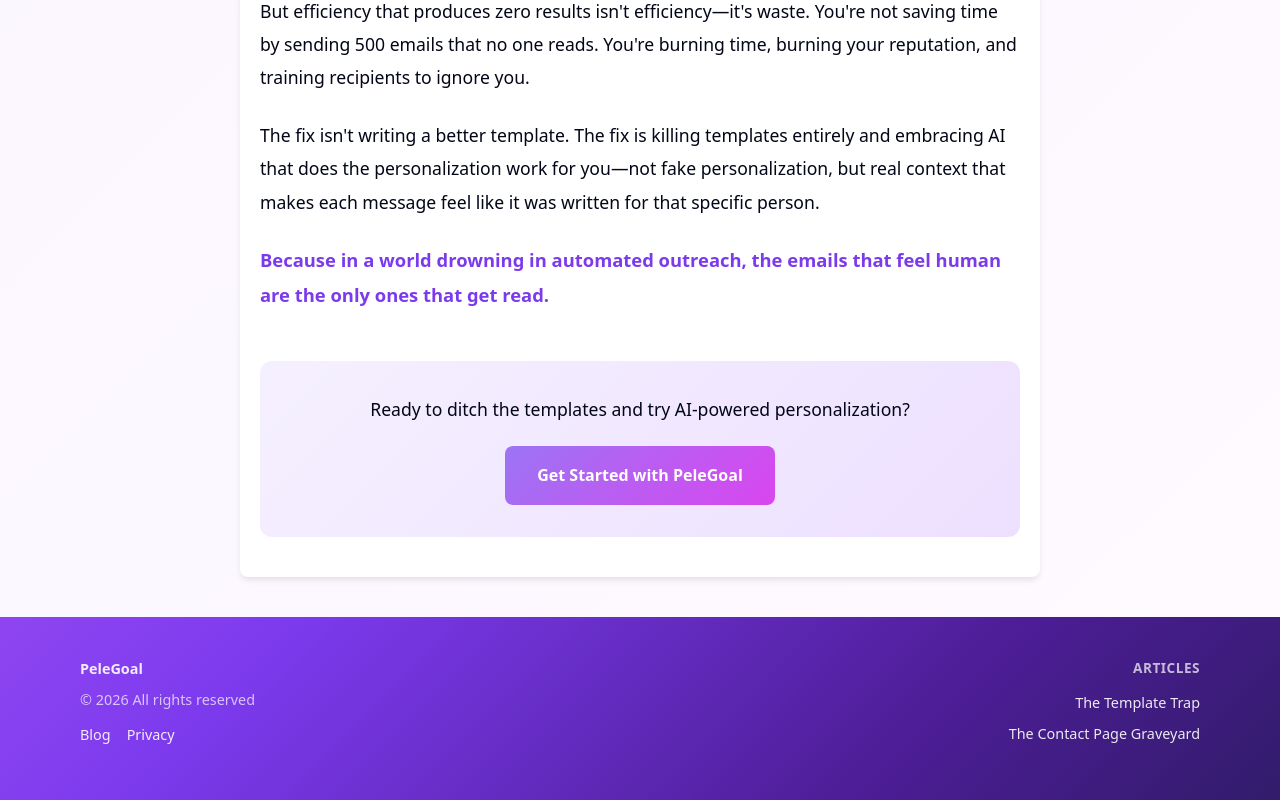
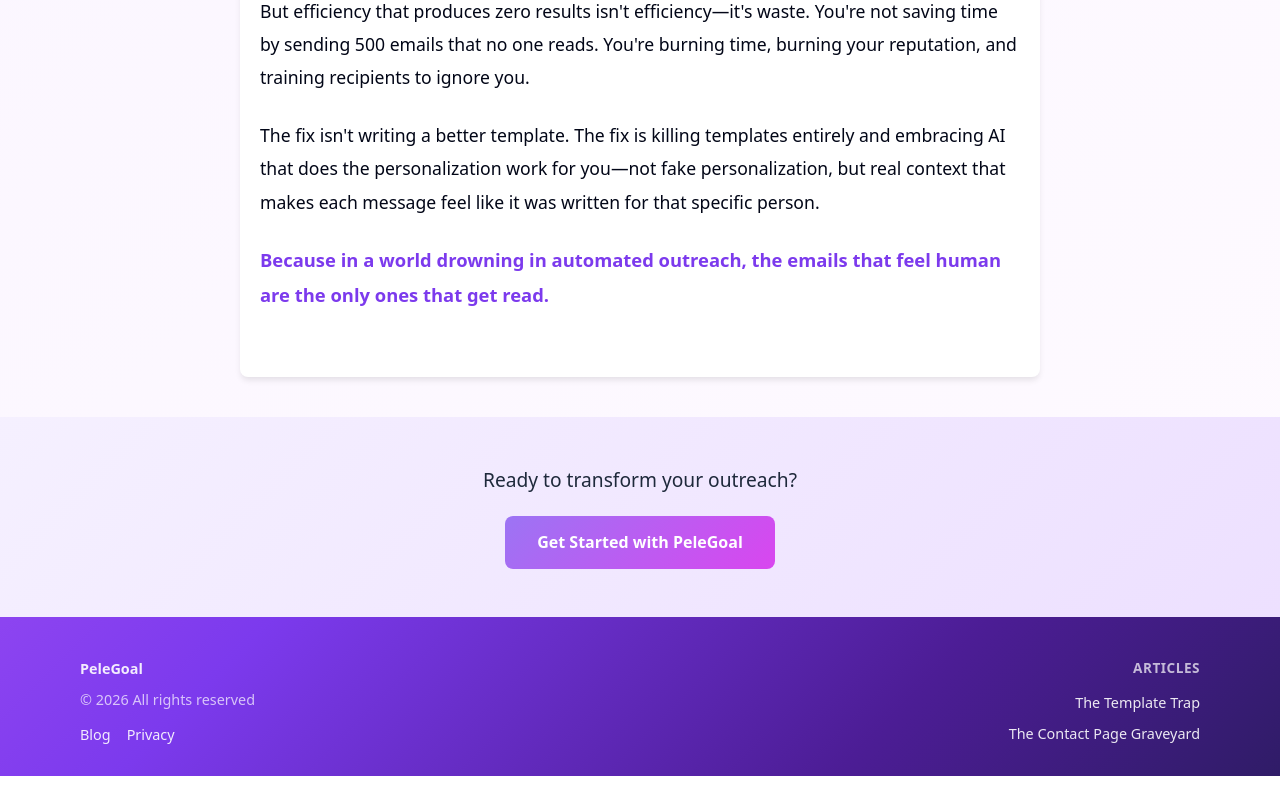
Before and after one commit to shukyba/pelegoal.site, a Next.js app: page /blog/template-trap in a window 1280 px wide. Shown: the part 4033-4833 px from the top of the page. After the commit the page ends 4809 px from the top, so only its background shows below. Built offline with nearby package versions, Linux system fonts and the light colour scheme.

Commit message:
Remove CTA sections from Contact Graveyard and Template Trap articles. Refactor Footer component to include a new CTA section with improved styling and hover effects, enhancing user engagement and navigation.

```diff
--- a/src/app/blog/template-trap/page.tsx
+++ b/src/app/blog/template-trap/page.tsx
@@ -302,38 +302,6 @@ export default function TemplateTrapArticle() {
               Because in a world drowning in automated outreach, the emails that feel human are the only ones that get read.
             </p>
 
-            {/* CTA */}
-            <div style={{
-              marginTop: '48px',
-              padding: '32px',
-              background: 'linear-gradient(135deg, #f5f0ff 0%, #ede0ff 100%)',
-              borderRadius: '12px',
-              textAlign: 'center'
-            }}>
-              <p style={{
-                marginBottom: '20px',
-                fontSize: '1.1rem',
-                color: 'var(--foreground)'
-              }}>
-                Ready to ditch the templates and try AI-powered personalization?
-              </p>
-              <Link
-                href="/#cta"
-                style={{
-                  display: 'inline-block',
-                  background: 'linear-gradient(135deg, #9c74f4 0%, #d946ef 100%)',
-                  color: 'white',
-                  padding: '14px 32px',
-                  borderRadius: 'var(--radius)',
-                  textDecoration: 'none',
-                  fontWeight: 600,
-                  fontSize: '1rem'
-                }}
-              >
-                Get Started with PeleGoal
-              </Link>
-            </div>
-
           </div>
         </article>
       </div>
--- a/src/components/Footer.tsx
+++ b/src/components/Footer.tsx
@@ -1,6 +1,7 @@
 'use client';
 
 import Link from 'next/link';
+import { LINKS } from '@/config/links';
 
 const footerLinkStyle = {
   color: 'rgba(255, 255, 255, 0.9)',
@@ -27,20 +28,60 @@ const FooterLink = ({ href, children }: { href: string; children: React.ReactNod
 
 export default function Footer() {
   return (
-    <footer className="footer-animated-gradient" style={{
+    <footer>
+      {/* CTA Section */}
+      <div style={{
+        background: 'linear-gradient(135deg, #f5f0ff 0%, #ede0ff 100%)',
+        padding: '48px 20px',
+        textAlign: 'center'
+      }}>
+        <p style={{
+          marginBottom: '20px',
+          fontSize: '1.2rem',
+          color: '#1e293b',
+          fontWeight: 500
+        }}>
+          Ready to transform your outreach?
+        </p>
+        <a
+          href={LINKS.auth.signUp}
+          style={{
+            display: 'inline-block',
+            background: 'linear-gradient(135deg, #9c74f4 0%, #d946ef 100%)',
+            color: 'white',
+            padding: '14px 32px',
+            borderRadius: '0.5rem',
+            textDecoration: 'none',
+            fontWeight: 600,
+            fontSize: '1rem',
+            transition: 'transform 0.2s ease, box-shadow 0.2s ease'
+          }}
+          onMouseOver={(e) => {
+            e.currentTarget.style.transform = 'translateY(-2px)';
+            e.currentTarget.style.boxShadow = '0 8px 24px rgba(156, 116, 244, 0.4)';
+          }}
+          onMouseOut={(e) => {
+            e.currentTarget.style.transform = 'translateY(0)';
+            e.currentTarget.style.boxShadow = 'none';
+          }}
+        >
+          Get Started with PeleGoal
+        </a>
+      </div>
+
+      {/* Footer Links */}
+      <div className="footer-animated-gradient" style={{
         color: 'rgba(255, 255, 255, 0.9)',
         padding: '40px 0 30px',
         fontSize: '0.9rem'
       }}>
         <div className="container">
-        {/* Main Footer Content */}
           <div style={{
             display: 'flex',
             justifyContent: 'space-between',
             alignItems: 'flex-start',
             flexWrap: 'wrap',
-          gap: '24px',
-          marginBottom: '24px'
+            gap: '24px'
           }}>
             {/* Left: Copyright & Links */}
             <div>
@@ -84,6 +125,7 @@ export default function Footer() {
             </div>
           </div>
         </div>
+      </div>
     </footer>
   );
 }
```
Also changed, not shown: src/app/blog/contact-graveyard/page.tsx (+0 -32 lines). Lines whose indentation alone changed are shown as unchanged.
